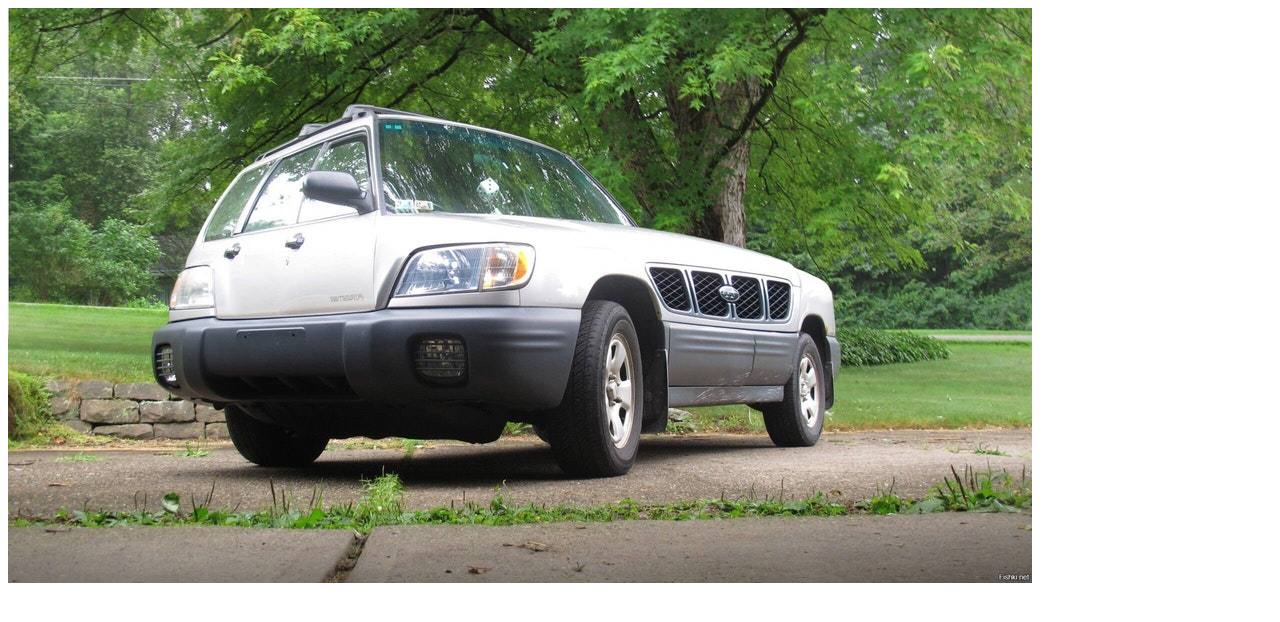
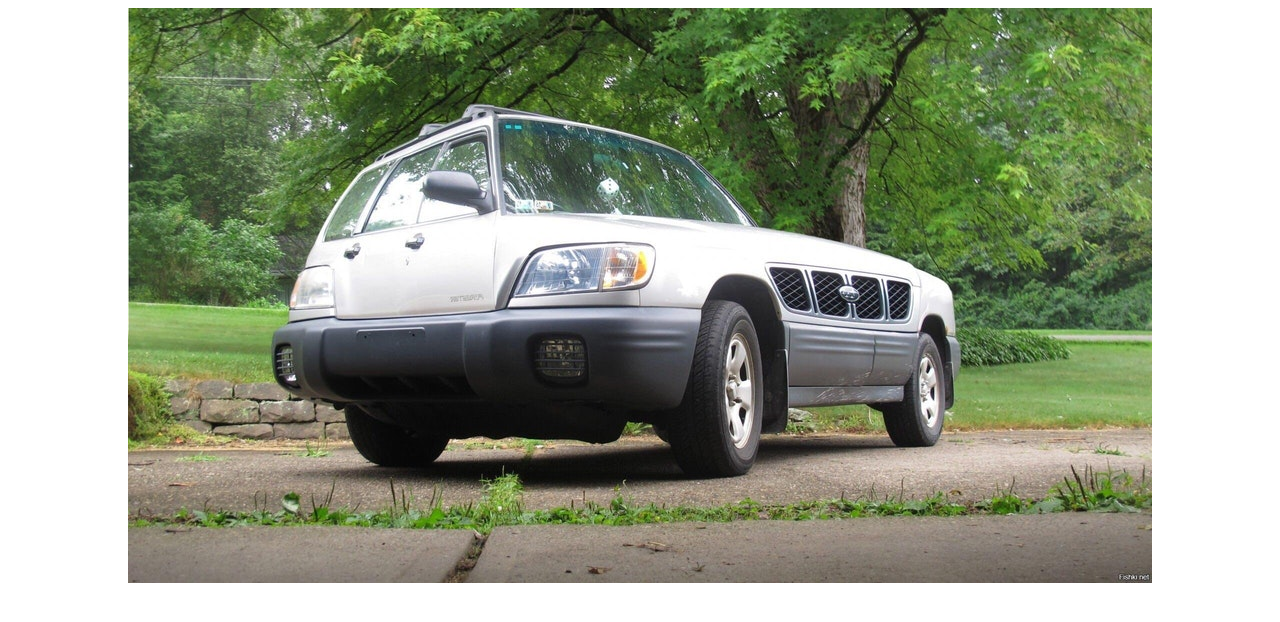
Before and after one commit to ThorGuy/ThorGuy.github.io, a plain HTML site: page index.html in a window 1280 px wide. Drawn offline with Linux system fonts and the light colour scheme.

Commit message:
Centered image

```diff
--- a/index.html
+++ b/index.html
@@ -2,7 +2,7 @@
 <html>
 <body>
 <blink>
- <img src="rac.png" alt="LOOK AT THIS CAR">
+ <center><img src="rac.png" alt="LOOK AT THIS CAR">
 </blink>
 </body>
   <script type="text/javascript">
```
